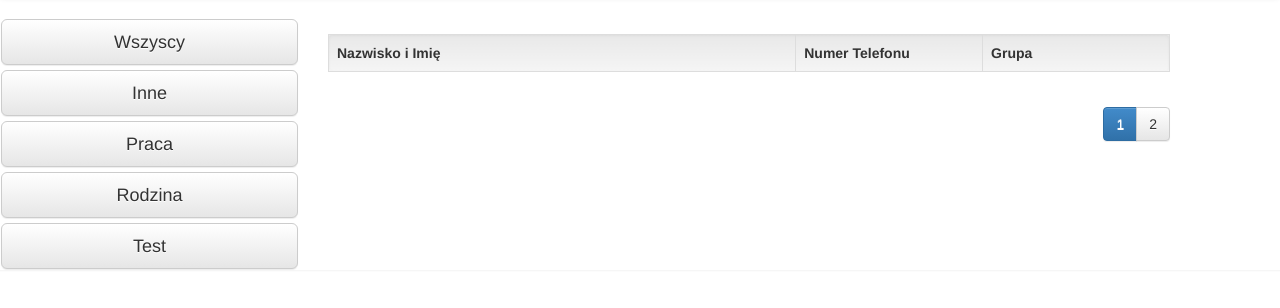
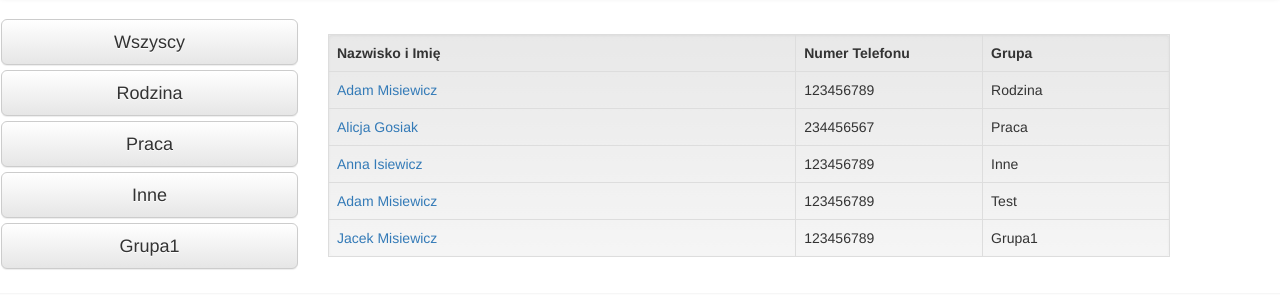
Before and after one commit to bpelikan/WebProject, a plain HTML site: page Projekt/Web/index.html in a window 1280 px wide. Shown: the part 54-362 px from the top of the page. Drawn offline with nearby package versions, Linux system fonts and the light colour scheme; no server answers.

Commit message:
Add angular

```diff
--- a/Projekt/Web/index.html
+++ b/Projekt/Web/index.html
@@ -6,9 +6,10 @@
     <!-- <meta http-equiv="X-UA-Compatible" content="ie=edge"> -->
     <link href="https://maxcdn.bootstrapcdn.com/bootstrap/3.3.7/css/bootstrap.min.css" rel="stylesheet" />
     <link href="./css/bootstrap/bootstrap-theme.css" rel="stylesheet" />
+    <script src="https://ajax.googleapis.com/ajax/libs/angularjs/1.6.4/angular.min.js"></script>
     <title>Lista</title>
 </head>
-<body>
+<body ng-app="friendsListApp">
     <nav class="navbar navbar-inverse" role="navigation">
         <div class="container-fluid">
             <div class="navbar-header navbar-left">
@@ -22,16 +23,18 @@
         </div>
     </nav>
 
-    <div class="row panel">
+    <div class="row panel" ng-controller="GroupController">
         <div id="categories" class="col-md-3">
-            <a class="btn btn-block btn-default btn-lg" href="/">Wszyscy</a>
+            <a class="btn btn-block btn-default btn-lg" >Wszyscy</a>
+            <a class="btn btn-block btn-default btn-lg" ng-repeat="group in groups" >{{ group }}</a>
+            <!-- <a class="btn btn-block btn-default btn-lg" href="/">Wszyscy</a>
             <a class="btn btn-block btn-default btn-lg" href="/Inne">Inne</a>
             <a class="btn btn-block btn-default btn-lg" href="/Praca">Praca</a>
             <a class="btn btn-block btn-default btn-lg" href="/Rodzina">Rodzina</a>
-            <a class="btn btn-block btn-default btn-lg" href="/Test">Test</a>
+            <a class="btn btn-block btn-default btn-lg" href="/Test">Test</a> -->
         </div>
 
-        <div id="workingDiv" class="col-md-8">
+        <div id="workingDiv" class="col-md-8" ng-controller="ListController">
             <div class="row panel-body">
                 <table id="friendsListTable" class="well table table-hover table-bordered">
                     <tr>
@@ -39,12 +42,17 @@
                         <th class="col-md-2">Numer Telefonu</th>
                         <th class="col-md-2">Grupa</th>
                     </tr>
+                    <tr ng-repeat="friend in friends">
+                        <td><a href="#" ng-click="plusClicks($index)">{{ friend.firstName }} {{ friend.lastName }}</a></td>
+                        <td>{{ friend.phoneNumber }}</td>
+                        <td>{{ friend.group  }}</td>
+                    </tr>
                 </table>
             </div>
 
-            <div class="btn-group pull-right">
+            <!-- <div class="btn-group pull-right">
                 <a class="btn btn-default btn-primary selected" href="/">1</a><a class="btn btn-default" href="/Strona/2">2</a>
-            </div>
+            </div> -->
         </div>
     </div>
 
@@ -57,8 +65,14 @@
 
     <!-- codecademy -->
     <script src='https://code.jquery.com/jquery-3.1.0.min.js'></script>
-    <script src="js/main.js"></script>
+    <!-- <script src="js/main.js"></script> -->
 
+
+
+    <script src="js/app.js"></script>
+    <!-- Controllers -->
+    <script src="js/controllers/ListController.js"></script>
+    <script src="js/controllers/GroupController.js"></script>
 
 </body>
 </html>
--- /dev/null
+++ b/Projekt/Web/js/app.js
@@ -0,0 +1 @@
+var app = angular.module("friendsListApp", []);
--- /dev/null
+++ b/Projekt/Web/js/controllers/GroupController.js
@@ -0,0 +1,6 @@
+app.controller('GroupController', ['$scope', function($scope) {
+    $scope.groups =["Rodzina", "Praca", "Inne", "Grupa1" ];
+
+    //
+
+}]);
--- /dev/null
+++ b/Projekt/Web/js/controllers/ListController.js
@@ -0,0 +1,71 @@
+app.controller('ListController', ['$scope', function($scope) {
+    $scope.friends = [
+            {
+                _id: 0,
+                firstName: "Adam",
+                lastName: "Misiewicz",
+                phoneNumber: "123456789",
+                email:"amisiewicz@gmail.com",
+                street: "ul. Mleczna",
+                number: "1",
+                postalCode: "00-101",
+                city: "Warszawa",
+                group: "Rodzina"
+            },
+            {
+                _id: 1,
+                firstName: "Alicja",
+                lastName: "Gosiak",
+                phoneNumber: "234456567",
+                email:"agosiak@gmail.com",
+                street: "ul. Słoneczna",
+                number: "2",
+                postalCode: "00-201",
+                city: "Kraków",
+                group: "Praca"
+            },
+            {
+                _id: 2,
+                firstName: "Anna",
+                lastName: "Isiewicz",
+                phoneNumber: "123456789",
+                email:"aisiewicz@gmail.com",
+                street: "ul. Kolejowa",
+                number: "3",
+                postalCode: "00-301",
+                city: "Poznań",
+                group: "Inne"
+            },
+            {
+                _id: 3,
+                firstName: "Adam",
+                lastName: "Misiewicz",
+                phoneNumber: "123456789",
+                email:"amisiewicz2@gmail.com",
+                street: "ul. Stołowa",
+                number: "4",
+                postalCode: "00-401",
+                city: "Gdynia",
+                group: "Test"
+            },
+            {
+                _id: 4,
+                firstName: "Jacek",
+                lastName: "Misiewicz",
+                phoneNumber: "123456789",
+                email:"jmisiewicz@gmail.com",
+                street: "ul. Stołowa",
+                number: "5",
+                postalCode: "00-501",
+                city: "Sopot",
+                group: "Grupa1"
+            }
+        ];
+
+    //
+    $scope.clicks = 0;
+    $scope.plusClicks = function(index) {
+        $scope.clicks += 1;
+        console.log($scope.friends[index]);
+      };
+}]);
--- a/Projekt/Web/js/main.js
+++ b/Projekt/Web/js/main.js
@@ -21,9 +21,9 @@ function loadUsers(){
 	xhr.onreadystatechange = function(){
 		if (xhr.readyState === XMLHttpRequest.DONE) {
 			for (var friend of xhr.response){
-				console.log('friend.id: ' + friend.id);
+				console.log('friend.id: ' + friend._id);
 				//$friendsListTable.append('<tr friendId="' + friend.id + '"><td><a  href="' + url +'friend/'+ friend.id +'">' + friend.firstName + '</a></td><td>' + friend.phoneNumber + '</td><td>'+ friend.group +' </td></tr>')
-				$friendsListTable.append('<tr friendId="'+friend.id+'"><td><a class="friendsDetailsLink" href="#" onClick = "showDetailsClick('+friend.id+');">' + friend.firstName + '</a></td><td>' + friend.phoneNumber + '</td><td>'+ friend.group +' </td></tr>');
+				$friendsListTable.append('<tr friendId="'+friend._id+'"><td><a class="friendsDetailsLink" href="#" onClick = "showDetailsClick(\''+friend._id+'\');">' + friend.firstName + '</a></td><td>' + friend.phoneNumber + '</td><td>'+ friend.group +' </td></tr>');
 			}
 		}
 	}
--- a/Projekt/WebApi/Helpers/helperFunctions.js
+++ b/Projekt/WebApi/Helpers/helperFunctions.js
@@ -25,7 +25,6 @@ const createElement = (elementType, queryArguments) => {
         }
   };
 
-
 module.exports = {
     createElement: createElement,
 };
--- a/Projekt/WebApi/app.js
+++ b/Projekt/WebApi/app.js
@@ -28,17 +28,14 @@ app.use(function (req, res, next) {
     next();
 });
 
-
 app.use(logger('dev'));
 
 app.use('/friends', friendsRouter);
-
 
 app.use((err, req, res, next) => {
     res.status(500).send(err);
 });
 
-
 // Invoke the app's `.listen()` method below:
 app.listen(PORT, () => {
   console.log(`Server is listening on port ${PORT}`);
```
Also changed, not shown: Projekt/WebApi/Routers/friendsRouter.js (+7 -7 lines).
